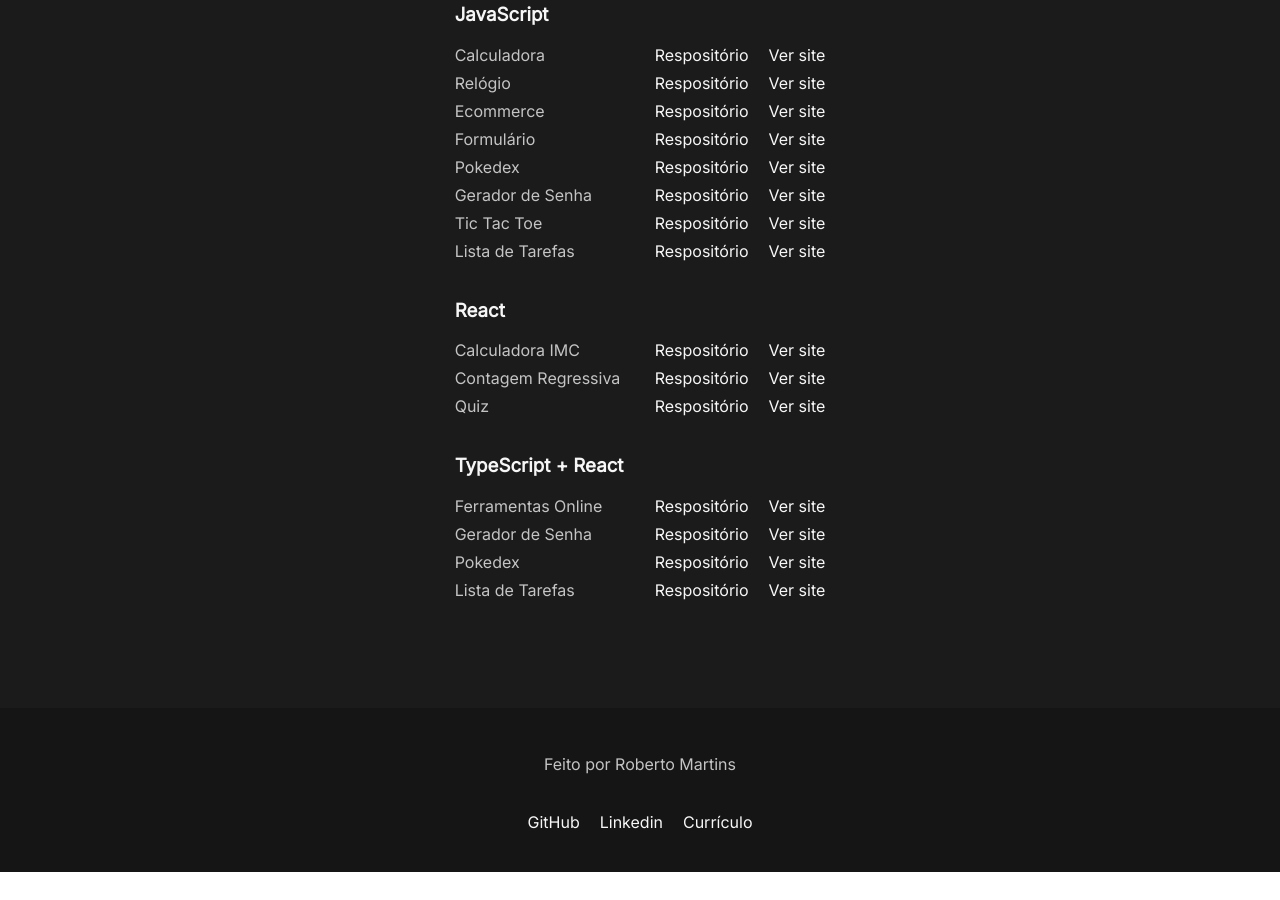
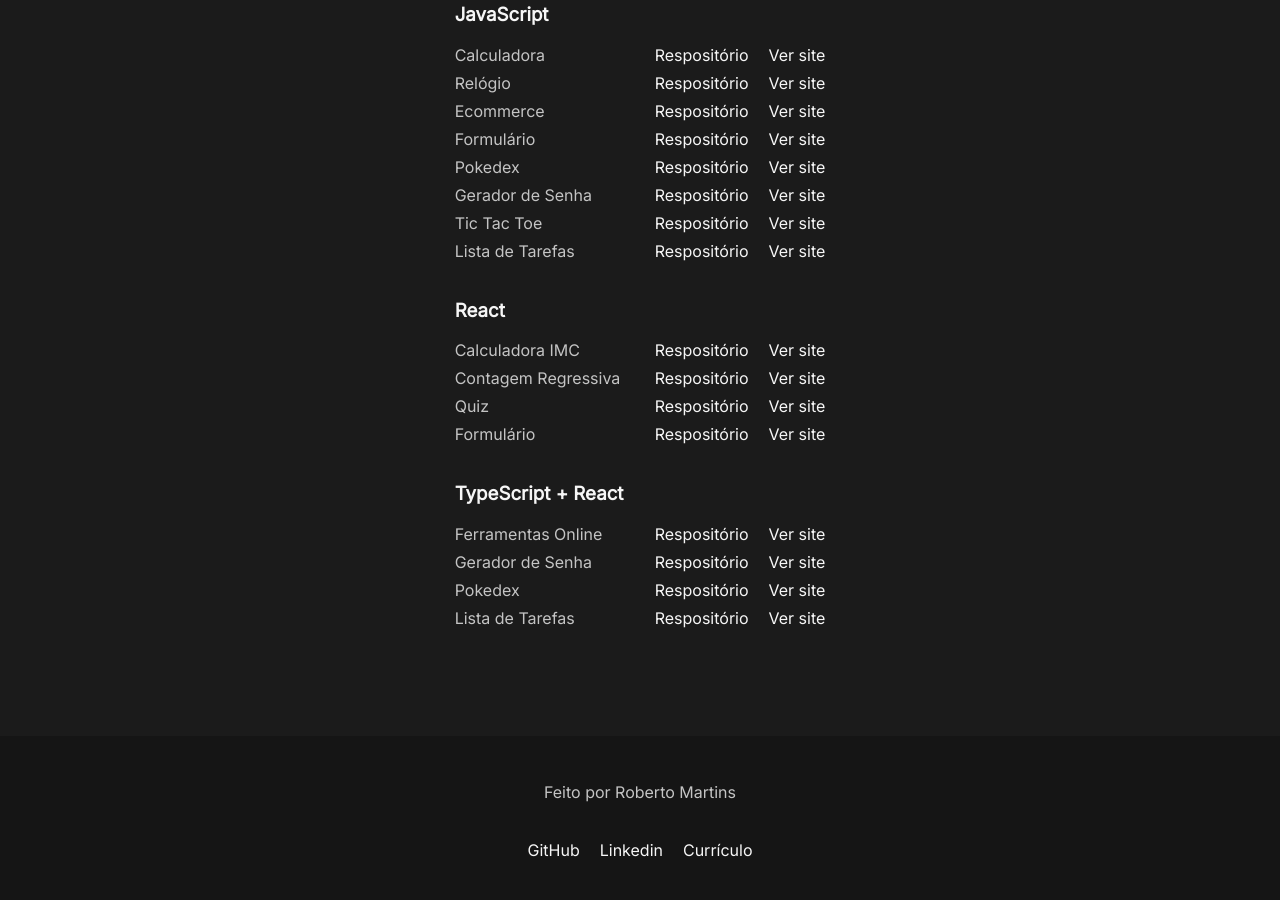
Before and after one commit to MartinsRoberto/2023-portfolio, a plain HTML site: page index.html in a window 1280 px wide. Shown: the part 1363-2263 px from the top of the page. Before the commit the page ends 2235 px from the top, so only its background shows below. Drawn offline with Linux system fonts and the light colour scheme.

Commit message:
atualizando projetos

```diff
--- a/index.html
+++ b/index.html
@@ -75,13 +75,13 @@
             <h3>JavaScript</h3>
             <li>
               <h4>Calculadora</h4>
-              <a href="">Respositório</a>
-              <a href="">Ver site</a>
+              <a href="https://github.com/MartinsRoberto/js_calculadora">Respositório</a>
+              <a href="https://martinsroberto.github.io/js_calculadora/">Ver site</a>
             </li>
             <li>
               <h4>Relógio</h4>
-              <a href="">Respositório</a>
-              <a href="">Ver site</a>
+              <a href="https://github.com/MartinsRoberto/js_clock">Respositório</a>
+              <a href="https://martinsroberto.github.io/js_clock/">Ver site</a>
             </li>
             <li>
               <h4>Ecommerce</h4>
@@ -90,28 +90,28 @@
             </li>
             <li>
               <h4>Formulário</h4>
-              <a href="">Respositório</a>
-              <a href="">Ver site</a>
+              <a href="https://github.com/MartinsRoberto/js_form_validation">Respositório</a>
+              <a href="https://martinsroberto.github.io/js_form_validation/">Ver site</a>
             </li>
             <li>
               <h4>Pokedex</h4>
-              <a href="">Respositório</a>
-              <a href="">Ver site</a>
+              <a href="https://github.com/MartinsRoberto/js_new_pokedex">Respositório</a>
+              <a href="https://martinsroberto.github.io/js_new_pokedex/">Ver site</a>
             </li>
             <li>
               <h4>Gerador de Senha</h4>
-              <a href="">Respositório</a>
-              <a href="">Ver site</a>
+              <a href="https://github.com/MartinsRoberto/js_password_generator">Respositório</a>
+              <a href="https://martinsroberto.github.io/js_password_generator/">Ver site</a>
             </li>
             <li>
               <h4>Tic Tac Toe</h4>
-              <a href="">Respositório</a>
-              <a href="">Ver site</a>
+              <a href="https://github.com/MartinsRoberto/js_tictactoe">Respositório</a>
+              <a href="https://martinsroberto.github.io/js_tictactoe/">Ver site</a>
             </li>
             <li>
               <h4>Lista de Tarefas</h4>
-              <a href="">Respositório</a>
-              <a href="">Ver site</a>
+              <a href="https://github.com/MartinsRoberto/js_todo_list">Respositório</a>
+              <a href="https://martinsroberto.github.io/js_todo_list/">Ver site</a>
             </li>
           </ul>
 
@@ -119,18 +119,23 @@
             <h3>React</h3>
             <li>
               <h4>Calculadora IMC</h4>
-              <a href="">Respositório</a>
-              <a href="">Ver site</a>
+              <a href="https://github.com/MartinsRoberto/react_calc_imc">Respositório</a>
+              <a href="https://martinsroberto.github.io/react_calc_imc/">Ver site</a>
             </li>
             <li>
               <h4>Contagem Regressiva</h4>
-              <a href="">Respositório</a>
-              <a href="">Ver site</a>
+              <a href="https://github.com/MartinsRoberto/react_countdown">Respositório</a>
+              <a href="https://martinsroberto.github.io/react_countdown/">Ver site</a>
             </li>
             <li>
               <h4>Quiz</h4>
-              <a href="">Respositório</a>
-              <a href="">Ver site</a>
+              <a href="https://github.com/MartinsRoberto/react_quiz">Respositório</a>
+              <a href="https://martinsroberto.github.io/react_quiz/">Ver site</a>
+            </li>
+            <li>
+              <h4>Formulário</h4>
+              <a href="https://github.com/MartinsRoberto/react_multistep_form">Respositório</a>
+              <a href="https://martinsroberto.github.io/react_multistep_form/">Ver site</a>
             </li>
           </ul>
 
@@ -138,23 +143,23 @@
             <h3>TypeScript + React</h3>
             <li>
               <h4>Ferramentas Online</h4>
-              <a href="">Respositório</a>
-              <a href="">Ver site</a>
+              <a href="https://github.com/MartinsRoberto/ts_easy_tools">Respositório</a>
+              <a href="https://martinsroberto.github.io/ts_easy_tools/  ">Ver site</a>
             </li>
             <li>
               <h4>Gerador de Senha</h4>
-              <a href="">Respositório</a>
-              <a href="">Ver site</a>
+              <a href="https://github.com/MartinsRoberto/ts_password_generator">Respositório</a>
+              <a href="https://martinsroberto.github.io/ts_password_generator/">Ver site</a>
             </li>
             <li>
               <h4>Pokedex</h4>
-              <a href="">Respositório</a>
-              <a href="">Ver site</a>
+              <a href="https://github.com/MartinsRoberto/ts_pokedex">Respositório</a>
+              <a href="https://martinsroberto.github.io/ts_pokedex/">Ver site</a>
             </li>
             <li>
               <h4>Lista de Tarefas</h4>
-              <a href="">Respositório</a>
-              <a href="">Ver site</a>
+              <a href="https://github.com/MartinsRoberto/ts_todo">Respositório</a>
+              <a href="https://martinsroberto.github.io/ts_todo/">Ver site</a>
             </li>
           </ul>
         </div>
```
